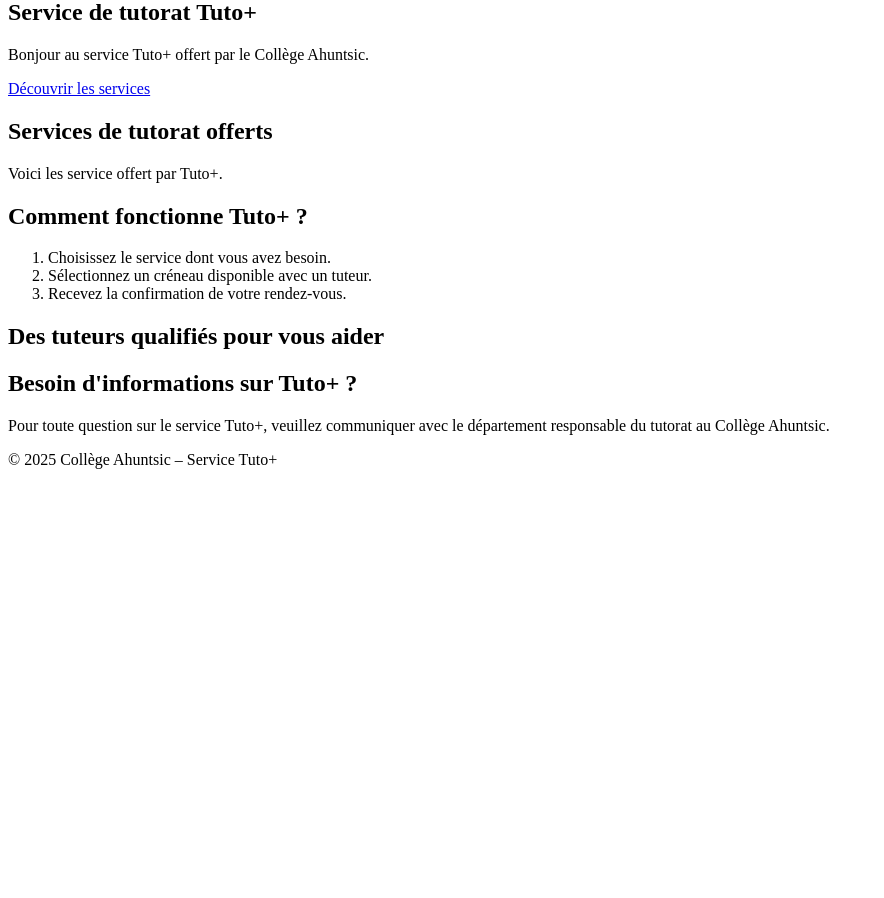
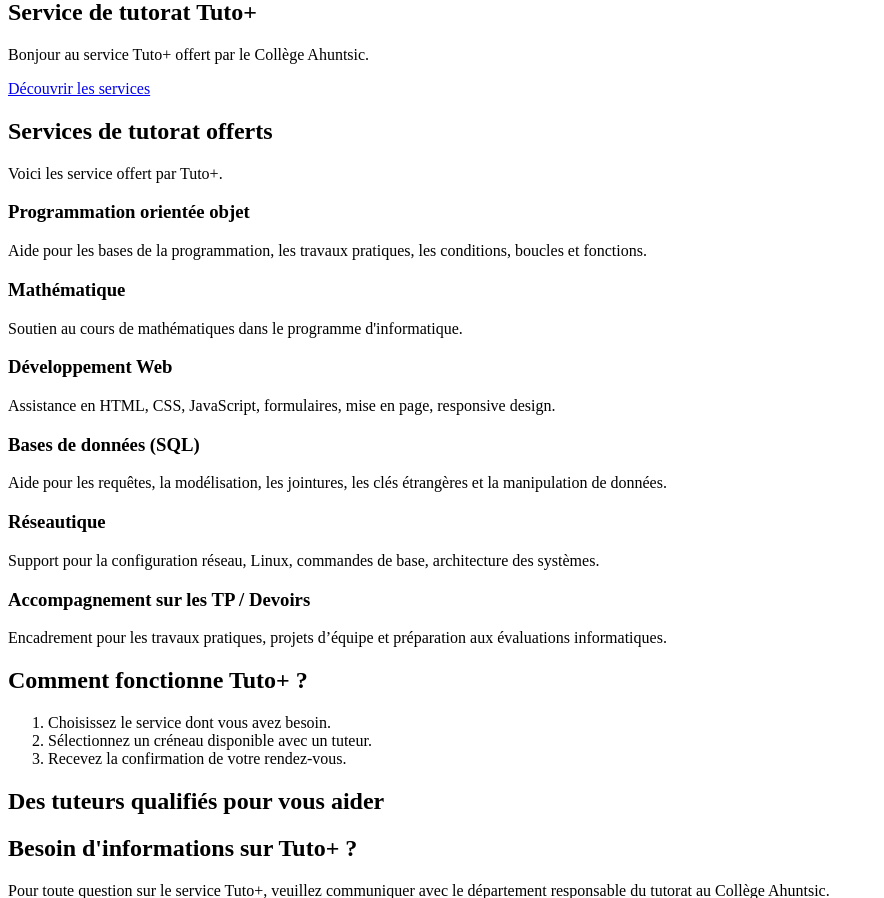
Before and after one commit to lioliolilo/projet-web-420250, a PHP site: page / in a window 1280 px wide. Shown: the part 250-1148 px from the top of the page, without its empty margins (0-884 px from the left). Before the commit the page ends 719 px from the top, so only its background shows below. Run offline with PHP 8.4, Linux system fonts and the light colour scheme.

Commit message:
Intégrer la liste des services US001-2

```diff
--- a/index.php
+++ b/index.php
@@ -57,6 +57,41 @@
 
                 <!-- liste des services -->
                 <div class="services-liste">
+
+                    <article class="service-card">
+                        <h3>Programmation orientée objet</h3>
+                        <p>Aide pour les bases de la programmation, les travaux pratiques, les conditions, boucles et
+                            fonctions.</p>
+                    </article>
+
+                    <article class="service-card">
+                        <h3>Mathématique</h3>
+                        <p>Soutien au cours de mathématiques dans le programme d'informatique.</p>
+                    </article>
+
+                    <article class="service-card">
+                        <h3>Développement Web</h3>
+                        <p>Assistance en HTML, CSS, JavaScript, formulaires, mise en page, responsive design.</p>
+                    </article>
+
+                    <article class="service-card">
+                        <h3>Bases de données (SQL)</h3>
+                        <p>Aide pour les requêtes, la modélisation, les jointures, les clés étrangères et la
+                            manipulation de données.</p>
+                    </article>
+
+                    <article class="service-card">
+                        <h3>Réseautique</h3>
+                        <p>Support pour la configuration réseau, Linux, commandes de base, architecture des systèmes.
+                        </p>
+                    </article>
+
+                    <article class="service-card">
+                        <h3>Accompagnement sur les TP / Devoirs</h3>
+                        <p>Encadrement pour les travaux pratiques, projets d’équipe et préparation aux évaluations
+                            informatiques.</p>
+                    </article>
+
                 </div>
             </div>
         </section>
```
